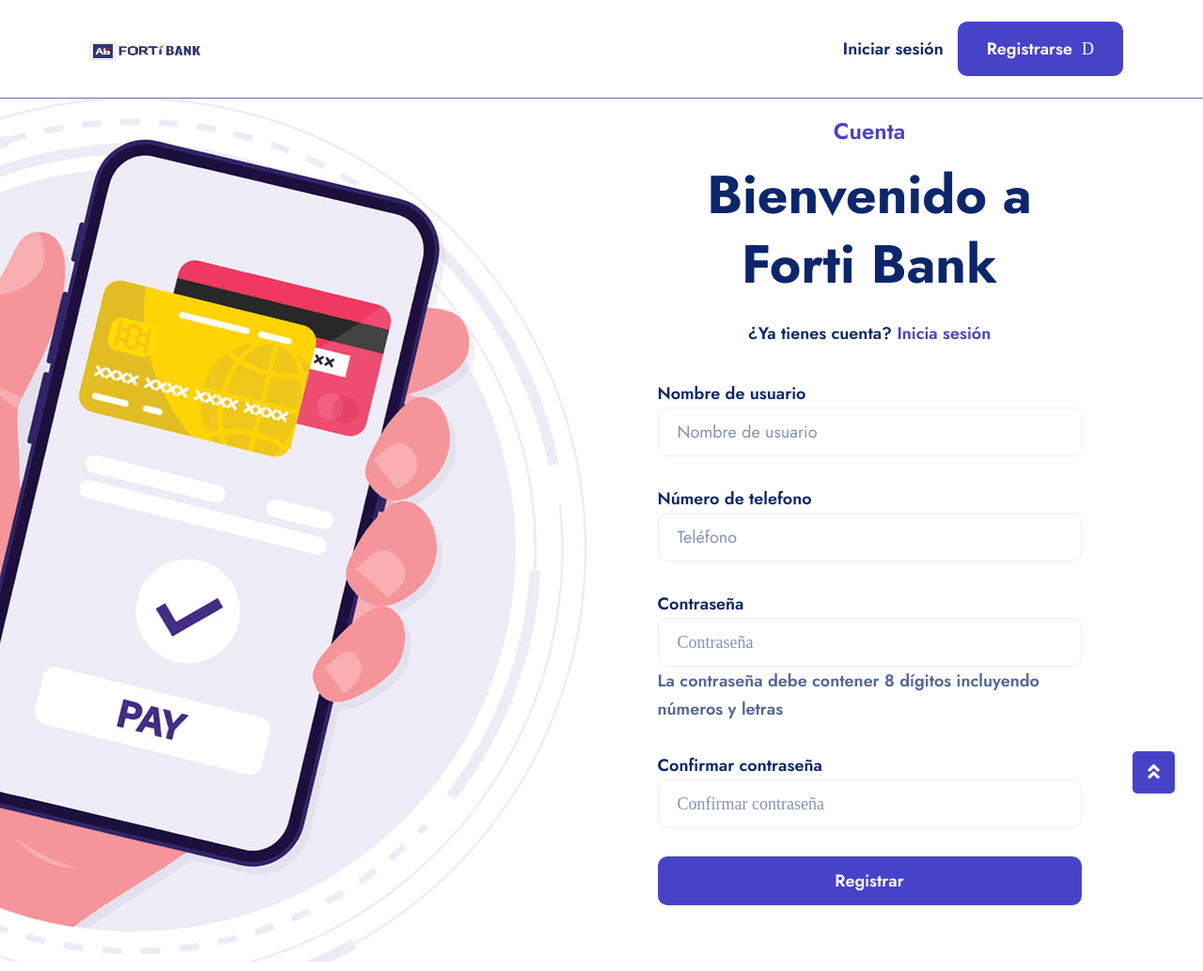
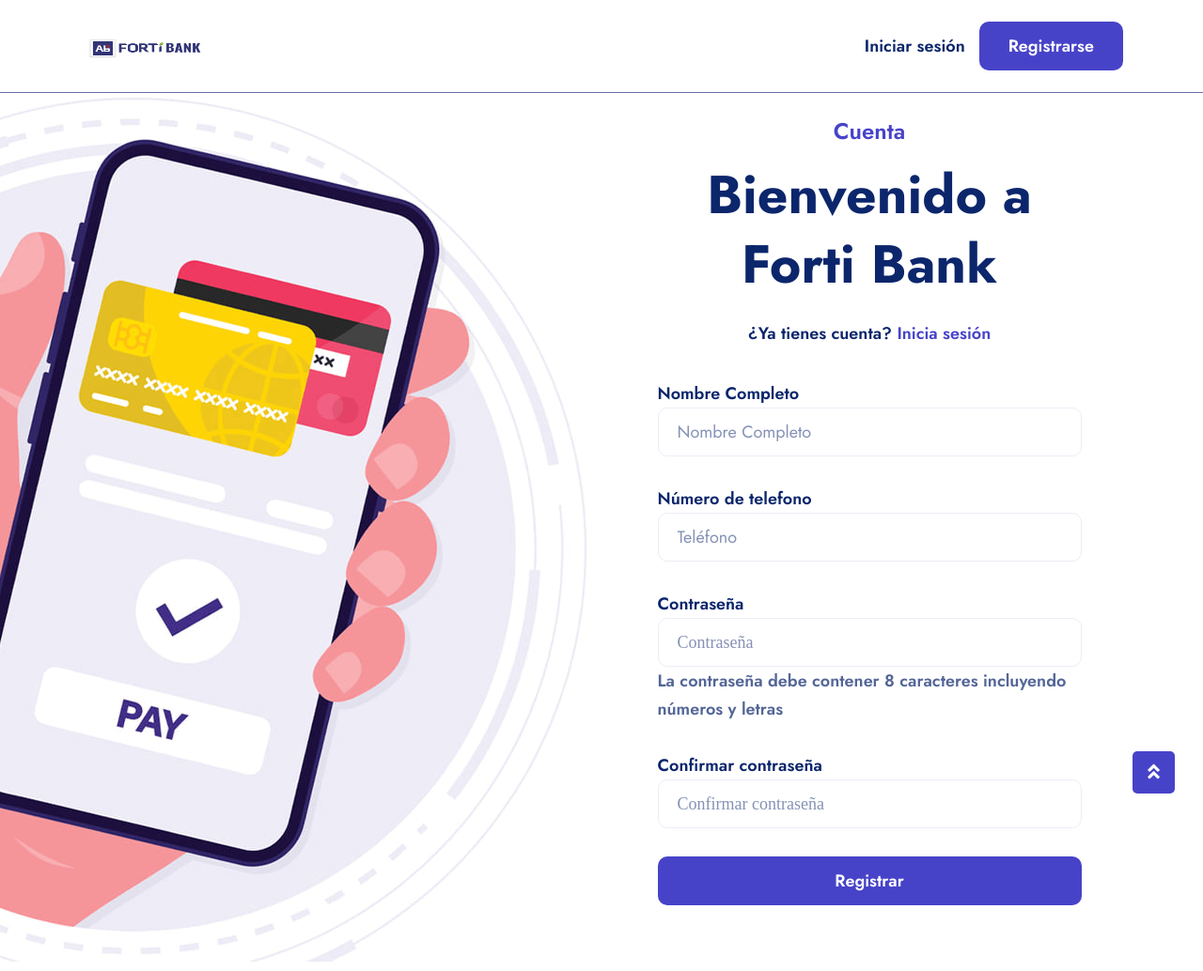
Before and after one commit to AlexhHr23/Fortibank, a Django app: page /user/sign-up/ in a window 1280 px wide. Shown: the whole page at 94% size. Run offline with Django 4.2, Linux system fonts and the light colour scheme; some libraries are stand-ins or nearby versions; some web fonts are replaced.

Commit message:
Modificaciones en textos en login y registro

```diff
--- a/templates/partials/base.html
+++ b/templates/partials/base.html
@@ -43,7 +43,6 @@
                                 <a href="{% url 'userauths:sign-in' %}" class="login">Iniciar sesión</a>
                                 <a href="{% url 'userauths:sign-up' %}" class="cmn-btn"
                                     >Registrarse
-                                    <i class="icon-d-right-arrow-2"></i>
                                 </a>
                             </div>
                         </div>
--- a/templates/userauths/sign-in.html
+++ b/templates/userauths/sign-in.html
@@ -29,7 +29,7 @@
                                 <div class="col-12">
                                     <div class="single-input">
                                         <label for="logemail">Telefono</label>
-                                        <input type="text" required name="phone_number" id="logemail" placeholder="Télefono">
+                                        <input type="text" required name="phone_number" id="logemail" placeholder="Télefono" minlength="10" maxlength="10">
                                     </div>
                                     <div class="single-input">
                                         <label for="logemail">Contraseña</label>
--- a/templates/userauths/sign-up.html
+++ b/templates/userauths/sign-up.html
@@ -34,18 +34,18 @@
                             <div class="row">
                                 <div class="col-12">
                                     <div class="single-input">
-                                        <label for="username">Nombre de usuario</label>
-                                        <input type="text" id="username" name="username" placeholder="Nombre de usuario" required>
+                                        <label for="username">Nombre Completo</label>
+                                        <input type="text" id="username" name="username" placeholder="Nombre Completo" required>
                                     </div>
                                     <div class="single-input">
                                         <label for="phone_number">Número de telefono</label>
-                                        <input type="text" id="phone_number" name="phone_number" placeholder="Teléfono" required>
+                                        <input type="text" id="phone_number" name="phone_number" placeholder="Teléfono" required minlength="10" maxlength="10">
                                         <p id="phoneError" style="color: red; display: none;">Por favor ingrese solo números.</p>
                                     </div>
                                     <div class="single-input">
                                         <label for="password1">Contraseña</label>
-                                        <input type="password" id="password1" name="password1" placeholder="Contraseña" required>
-                                        <p style="opacity: 0.7;">La contraseña debe contener 8 dígitos incluyendo números y letras</p>
+                                        <input type="password" id="password1" name="password1" placeholder="Contraseña" required >
+                                        <p style="opacity: 0.7;">La contraseña debe contener 8 caracteres incluyendo números y letras</p>
                                     </div>
                                     <div class="single-input">
                                         <label for="password2">Confirmar contraseña</label>
```
